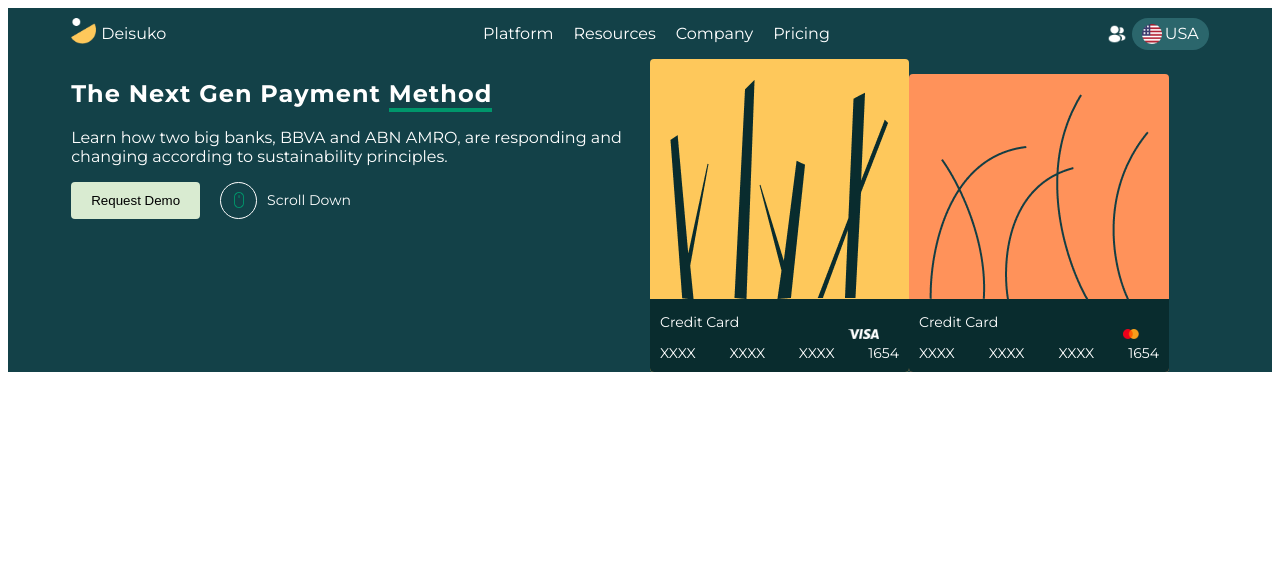
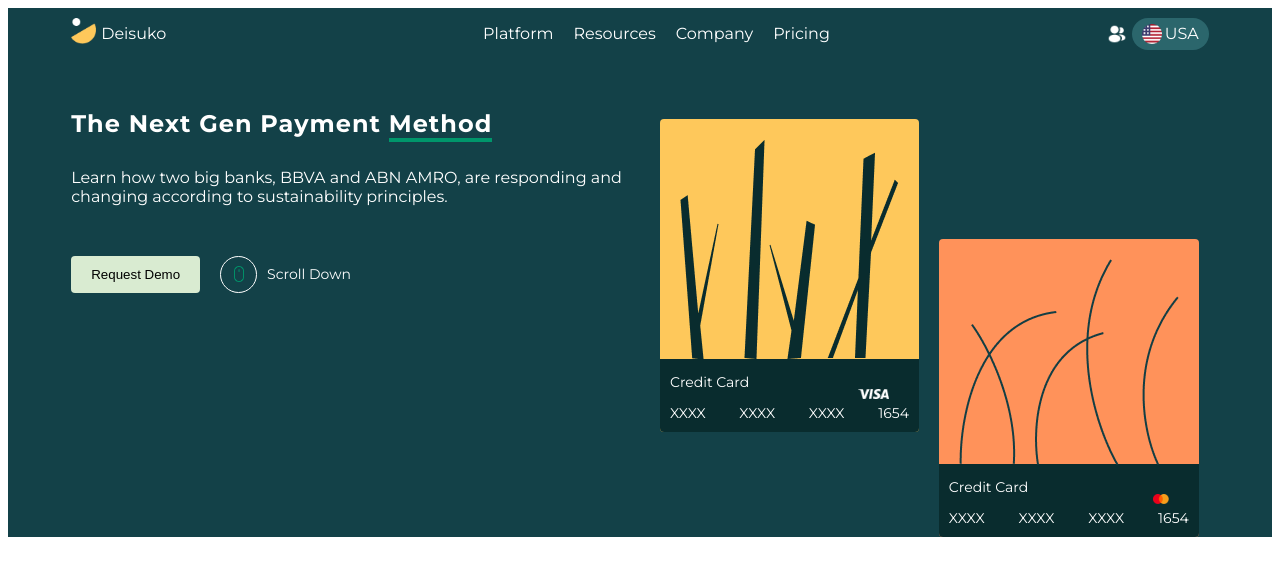
Before and after one commit to anantaw81/saturn, a React (Create React App) app: page / in a window 1280 px wide. Shown: the top 576 px of the page. Built offline with nearby package versions, Linux system fonts and the light colour scheme.

Commit message:
im sick now

```diff
--- a/package.json
+++ b/package.json
@@ -14,7 +14,7 @@
     "web-vitals": "^2.1.4"
   },
   "scripts": {
-    "start": "WATCHPACK_POLLING=true react-scripts start",
+    "start": "react-scripts start",
     "build": "react-scripts build",
     "test": "react-scripts test",
     "eject": "react-scripts eject"
--- a/src/components/hero.scss
+++ b/src/components/hero.scss
@@ -5,6 +5,7 @@
   background-color: $background-color;
   padding-left: 5%;
   padding-right: 5%;
+  padding-top: 30px;
 
   .hero-left{
     flex: 1;
@@ -16,11 +17,13 @@
     }
 
     & p{
+      margin-top: 30px;
       color: white;
     }
 
     & .hero-cta{
       display: flex;
+      margin-top: 50px;
 
       & button{
         background-color: $button-bg;
@@ -66,10 +69,13 @@
   }
   .hero-right{
     flex: 1;
+    display: flex;
+    justify-content: space-around;
 
     & .card{
       border-radius: 4px;
       display: inline-block;
+      height: fit-content;
 
       & img{
         margin-top: 20px;
@@ -105,10 +111,12 @@
 
   .bg-yellow{
     background-color: $yellow;
+    margin-top: 30px;
   }
 
   .bg-orange{
     background-color: $orange;
+    margin-top: 150px;
   }
 
   .s-underline{
```
